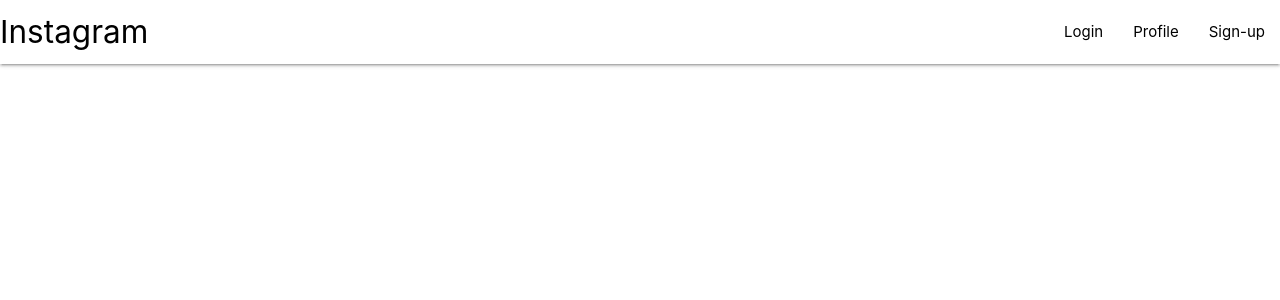
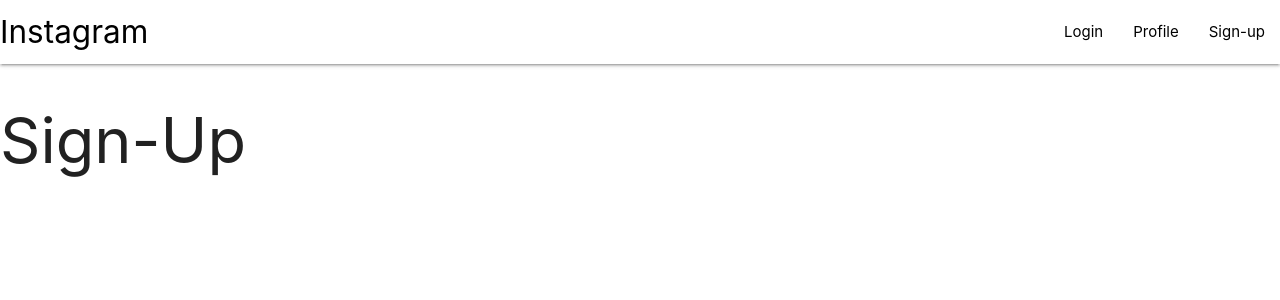
Before and after one commit to Talha-crypto/Instagramclone, a React (Create React App) app in the folder client/: page /signup in a window 1280 px wide. Shown: the top 300 px of the page. Built offline with nearby package versions, Linux system fonts and the light colour scheme.

Commit message:
Routes issues resolved
REsolved

```diff
--- a/client/package.json
+++ b/client/package.json
@@ -9,7 +9,7 @@
     "react": "^18.1.0",
     "react-dom": "^18.1.0",
     "react-router-dom": "^6.3.0",
-    "react-scripts": "5.0.1",
+    "react-scripts": "^2.1.3",
     "web-vitals": "^2.1.4"
   },
   "scripts": {
--- a/client/src/App.js
+++ b/client/src/App.js
@@ -14,20 +14,41 @@
     <BrowserRouter>
     <div className="max-w-screen-md mx-auto pt-20">
       <NavBar />
-      <Routes>
-        <Route exact path="/" component={Home} />
+      <Routes >
+        <Route path="/" element={<Home/>} />
       </Routes>
-      <Routes>
-        <Route exact path="/login" component={Signin} />
+      <Routes >
+      <Route path="/signin" element={<Signin />} />
       </Routes>
-      <Routes>
-        <Route exact path="/profile" component={Profile} />
+      <Routes >
+        <Route path="/profile" element={<Profile/>} />
       </Routes>
-      <Routes>
-        <Route exact path="/signup" component={Signup} />
+      <Routes >
+        <Route path="/signup" element={<Signup/>} />
       </Routes>
     </div>
   </BrowserRouter>
+
+    // <BrowserRouter>
+
+    //   <NavBar />
+    //   <Routes>
+    //     <Route path="/">
+    //       <Home />
+    //     </Route>
+    //   </Routes>
+    //   <Route path="/signup">
+    //     <Signup />
+    //   </Route>
+    //   <Route path="/signin">
+    //     <Signin />
+    //   </Route>
+
+    //   <Route path="/profile">
+    //     <Profile />
+    //   </Route>
+
+    // </BrowserRouter>
 
   );
 }
--- a/client/src/Components/Navbar.js
+++ b/client/src/Components/Navbar.js
@@ -1,14 +1,15 @@
 import React from 'react'
+import { Link } from 'react-router-dom'
 
 const NavBar =()=>{
     return (
         <nav>
     <div className="nav-wrapper white">
-      <a href="/" className="brand-logo left">Instagram</a>
+      <Link to="/" className="brand-logo left">Instagram</Link>
       <ul id="nav-mobile" className="right ">
-        <li><a href="/signin">Login</a></li>
-        <li><a href="/profile">Profile</a></li>
-        <li><a href="/signup">Sign-up</a></li>
+        <li><Link to="/signin">Login</Link></li>
+        <li><Link to="/profile">Profile</Link></li>
+        <li><Link to="/Signup">Sign-up</Link></li>
       </ul>
     </div>
   </nav>
--- a/client/src/Components/screens/Home.js
+++ b/client/src/Components/screens/Home.js
@@ -1,4 +1,5 @@
 import React from 'react'
+
 
 const Home  = ()=> {
     return(
```
Also changed, not shown: 1 other file (tests, documents, lock files or other folders).
